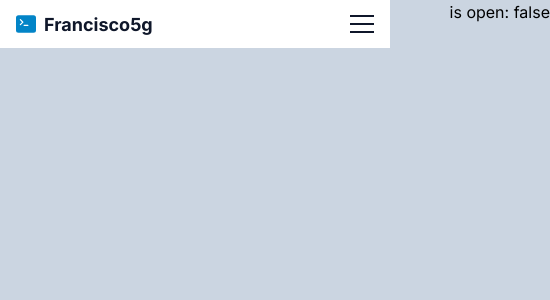
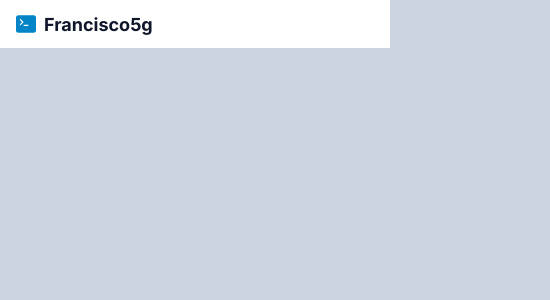
Before and after one commit to Francisco5g/my-personal-site, a Next.js app: page / in a window 390 px wide. Shown: the top 300 px of the page, 550 px wide, since content can reach past the window. Built offline with nearby package versions, Linux system fonts and the light colour scheme.

Commit message:
Remove MobileNavMenu

```diff
--- a/src/components/Header/index.tsx
+++ b/src/components/Header/index.tsx
@@ -3,11 +3,9 @@ import { BsFillTerminalFill, BsGithub, BsMoonFill, BsSunFill } from "react-icons
 import { useTheme } from "next-themes";
 import Link from "next/link";
 import HamburgerIcon from "../Icons/HamburgerIcon";
-import { useMobileNavMenu } from "../../context/MobileNavMenu";
 
 export default function Header() {
   const { setTheme, theme } = useTheme();
-  const { onOpen, onToggle } = useMobileNavMenu();
 
   function handleToggleTheme() {
     setTheme(theme === "dark" ? "light" : "dark");
@@ -24,8 +22,6 @@ export default function Header() {
         <BsFillTerminalFill className="mr-2 text-primary dark:text-gray-300" />
         <h3 className="text-slate-900 dark:text-white"> Francisco5g </h3>
       </div>
-
-      <HamburgerIcon onOpen={onOpen} onToggle={onToggle} />
 
       <div className="hidden md:flex md:items-center">
         <div className="text-slate-900 dark:text-gray-300 hover:text-primary dark:hover:text-primary">
--- a/src/components/MobileNavMenu/index.tsx
+++ /dev/null
@@ -1,12 +0,0 @@
-import { useMobileNavMenu } from "../../context/MobileNavMenu";
-import classnames from "classnames";
-
-export default function MobileNavMenu() {
-  const { isOpen } = useMobileNavMenu();
-
-  return (
-    <div className={classnames("absolute top-0 right-0", { "translate-x-40": !isOpen })}>
-      <div> is open: {String(isOpen)} </div>
-    </div>
-  );
-}
--- a/src/context/MobileNavMenu.tsx
+++ /dev/null
@@ -1,35 +0,0 @@
-import { createContext, ReactNode, useContext, useState } from "react";
-
-interface MobileNavMenuValues {
-  isOpen: boolean;
-  onOpen(): void;
-  onClose(): void;
-  onToggle(): void;
-}
-
-const MobileNavMenuContext = createContext<MobileNavMenuValues>({} as MobileNavMenuValues);
-
-interface Props {
-  children: ReactNode;
-}
-
-export function MobileNavMenuProvider({ children }: Props) {
-  const [open, setOpen] = useState(false);
-
-  const onOpen = () => setOpen(true);
-  const onClose = () => setOpen(false);
-  const onToggle = () => setOpen(!open);
-
-  const values: MobileNavMenuValues = {
-    isOpen: open,
-    onClose,
-    onOpen,
-    onToggle,
-  };
-
-  return <MobileNavMenuContext.Provider value={values}>{children}</MobileNavMenuContext.Provider>;
-}
-
-export function useMobileNavMenu() {
-  return useContext(MobileNavMenuContext);
-}
--- a/src/pages/_app.tsx
+++ b/src/pages/_app.tsx
@@ -2,14 +2,11 @@ import "../styles/globals.css";
 import type { AppProps } from "next/app";
 
 import { ThemeProvider } from "next-themes";
-import { MobileNavMenuProvider } from "../context/MobileNavMenu";
 
 function MyApp({ Component, pageProps }: AppProps) {
   return (
     <ThemeProvider attribute="class">
-      <MobileNavMenuProvider>
-        <Component {...pageProps} />
-      </MobileNavMenuProvider>
+      <Component {...pageProps} />
     </ThemeProvider>
   );
 }
--- a/src/pages/index.tsx
+++ b/src/pages/index.tsx
@@ -1,7 +1,6 @@
 import type { NextPage } from "next";
 import Head from "next/head";
 import Header from "../components/Header";
-import MobileNavMenu from "../components/MobileNavMenu";
 
 const Home: NextPage = () => {
   return (
@@ -11,8 +10,6 @@ const Home: NextPage = () => {
       </Head>
 
       <Header />
-
-      <MobileNavMenu />
     </div>
   );
 };
```
